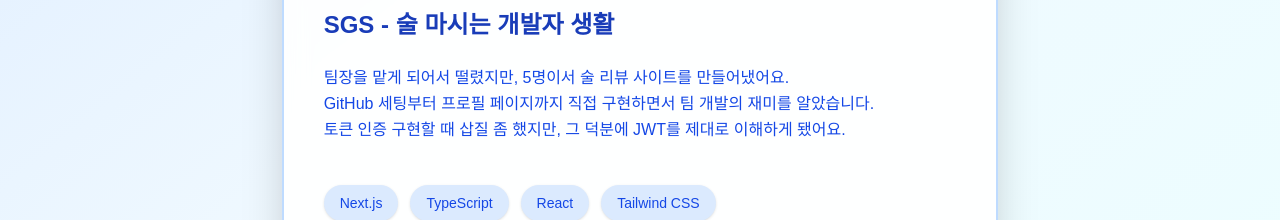
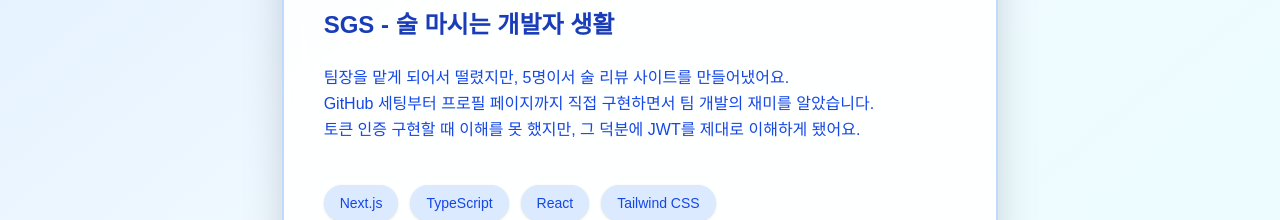
Before and after one commit to yuwonkyu/portfolio, a React (Vite) app: page / in a window 1280 px wide. Shown: the part 2420-2640 px from the top of the page. Built offline with nearby package versions, Linux system fonts and the light colour scheme; a web font is replaced by a local one.

Commit message:
fix: intermediateProjects 설명 수정

```diff
--- a/src/data/projectsData.ts
+++ b/src/data/projectsData.ts
@@ -27,7 +27,7 @@ export const intermediateProjects: ProjectData[] = [
     id: "intermediate-1",
     title: "SGS - 술 마시는 개발자 생활",
     description:
-      "팀장을 맡게 되어서 떨렸지만, 5명이서 술 리뷰 사이트를 만들어냈어요.\nGitHub 세팅부터 프로필 페이지까지 직접 구현하면서 팀 개발의 재미를 알았습니다.\n토큰 인증 구현할 때 삽질 좀 했지만, 그 덕분에 JWT를 제대로 이해하게 됐어요.",
+      "팀장을 맡게 되어서 떨렸지만, 5명이서 술 리뷰 사이트를 만들어냈어요.\nGitHub 세팅부터 프로필 페이지까지 직접 구현하면서 팀 개발의 재미를 알았습니다.\n토큰 인증 구현할 때 이해를 못 했지만, 그 덕분에 JWT를 제대로 이해하게 됐어요.",
     imageUrl: "/sgs-project.png",
     imageAlt: "SGS 프로젝트 - 술 마시는 개발자 생활 웹사이트 스크린샷",
     technologies: [
```
